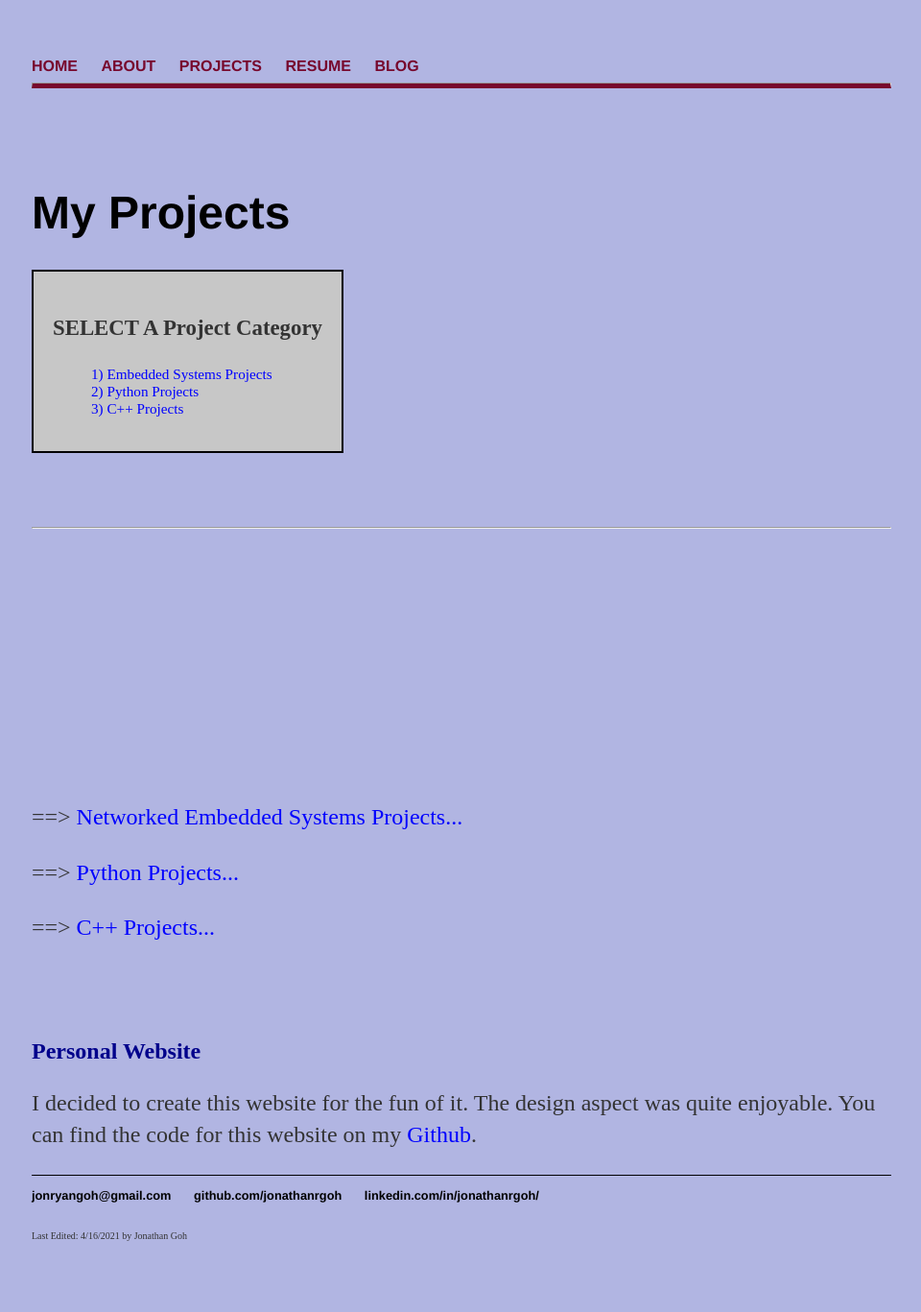
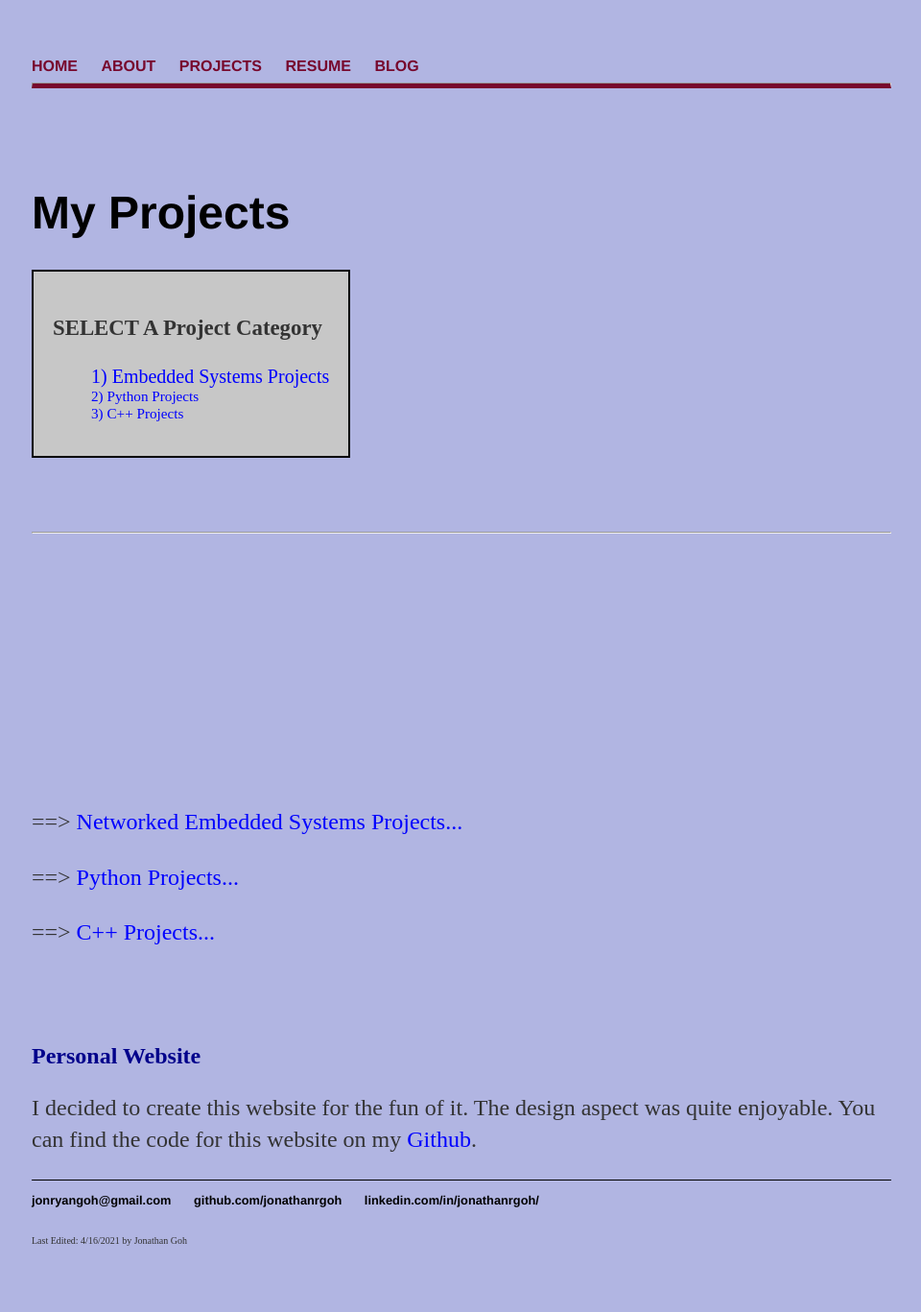
Before and after one commit to jonathanrgoh/jonathanrgoh.github.io, a Jekyll site: the page built from projects/index.html, in a window 1280 px wide. Shown: the whole page at 96% size, without its empty margins (159-1119 px from the left). Built offline with Jekyll 4.4.1, drawn with Linux system fonts in a browser that asks for light colours.

Commit message:
Update index.html

```diff
--- a/projects/index.html
+++ b/projects/index.html
@@ -12,7 +12,7 @@
 		<div id="toc_container">
 		<p class="toc_title">SELECT A Project Category</p>
 		<ul class="toc_list">
-			<li><a href="/projects/Embedded_Projects" style="color:blue" style="font-size:20px">1) Embedded Systems Projects</a></li>
+			<li><a href="/projects/Embedded_Projects" style="color:blue; font-size:20px;">1) Embedded Systems Projects</a></li>
 			<li><a href="/projects/pythonProjects" style="color:blue">2) Python Projects</a></li>
 			<li><a href="/projects/CS_Projects" style="color:blue">3) C++ Projects</a></li>
 		</ul>
```
